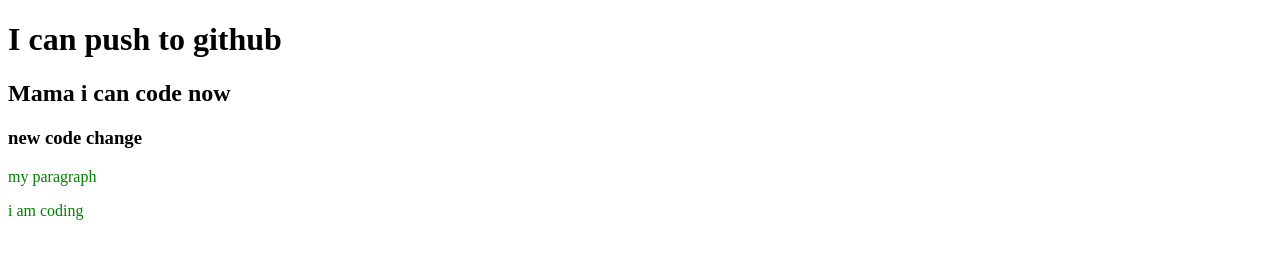
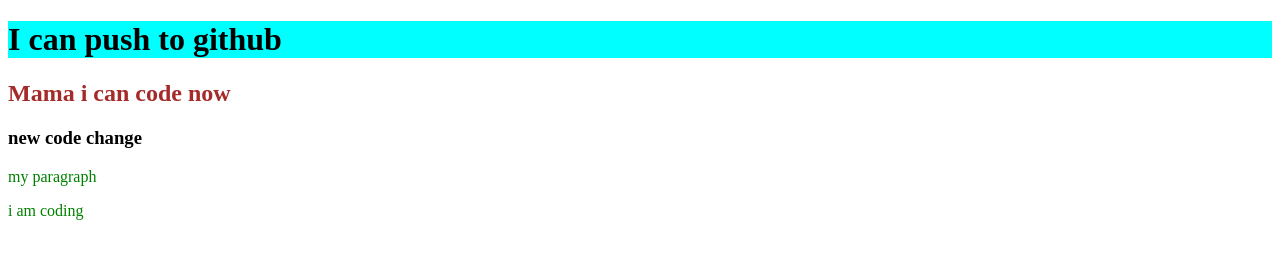
Before and after one commit to jarin68/my-second-repo, a plain HTML site: page index.html in a window 1280 px wide. Drawn offline with Linux system fonts and the light colour scheme.

Commit message:
color added

```diff
--- a/style.css
+++ b/style.css
@@ -1,3 +1,9 @@
 p{
     color: green;
 }
+h1{
+    background-color: aqua;
+}
+h2{
+    color: brown;
+}
```
